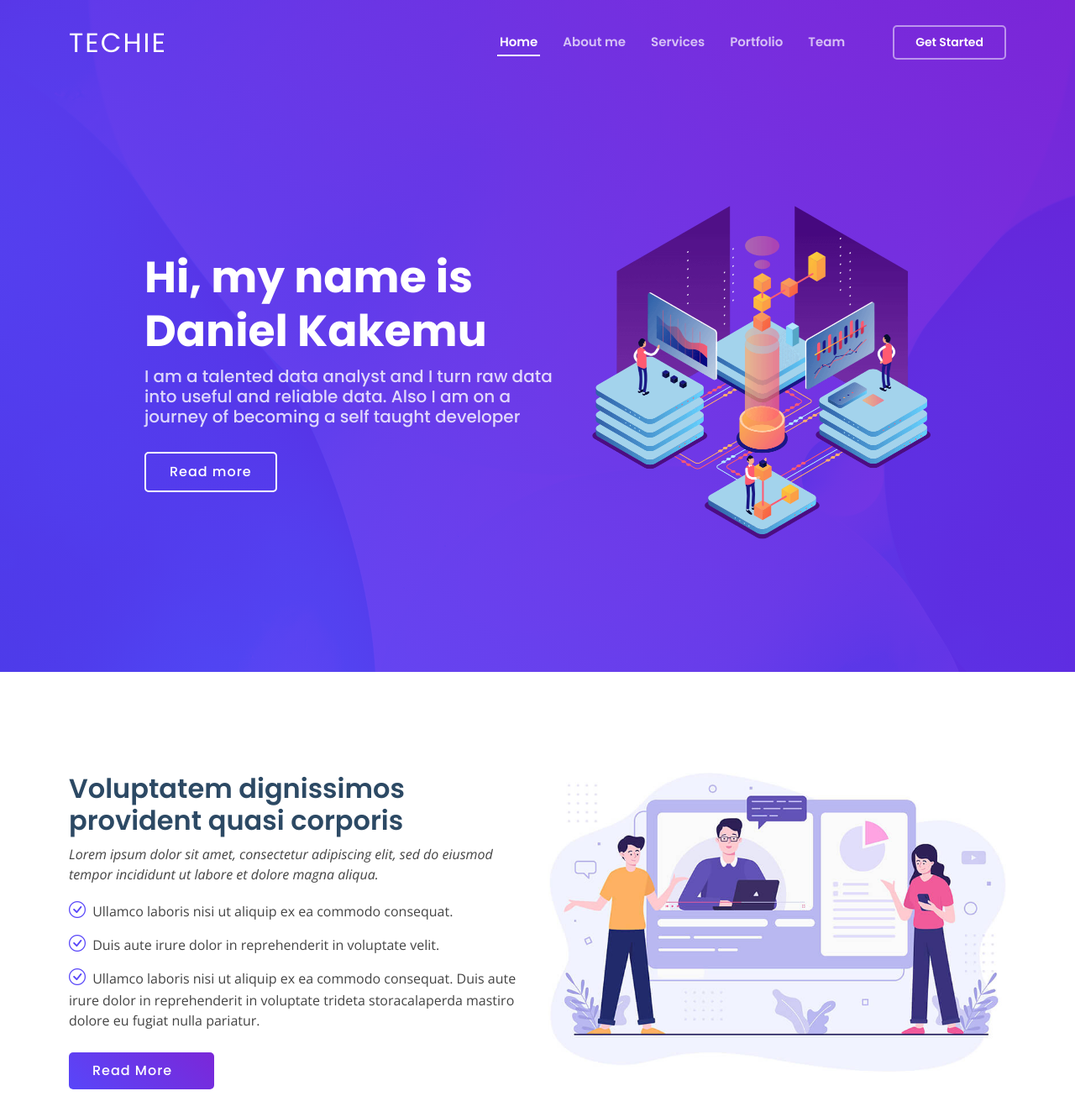
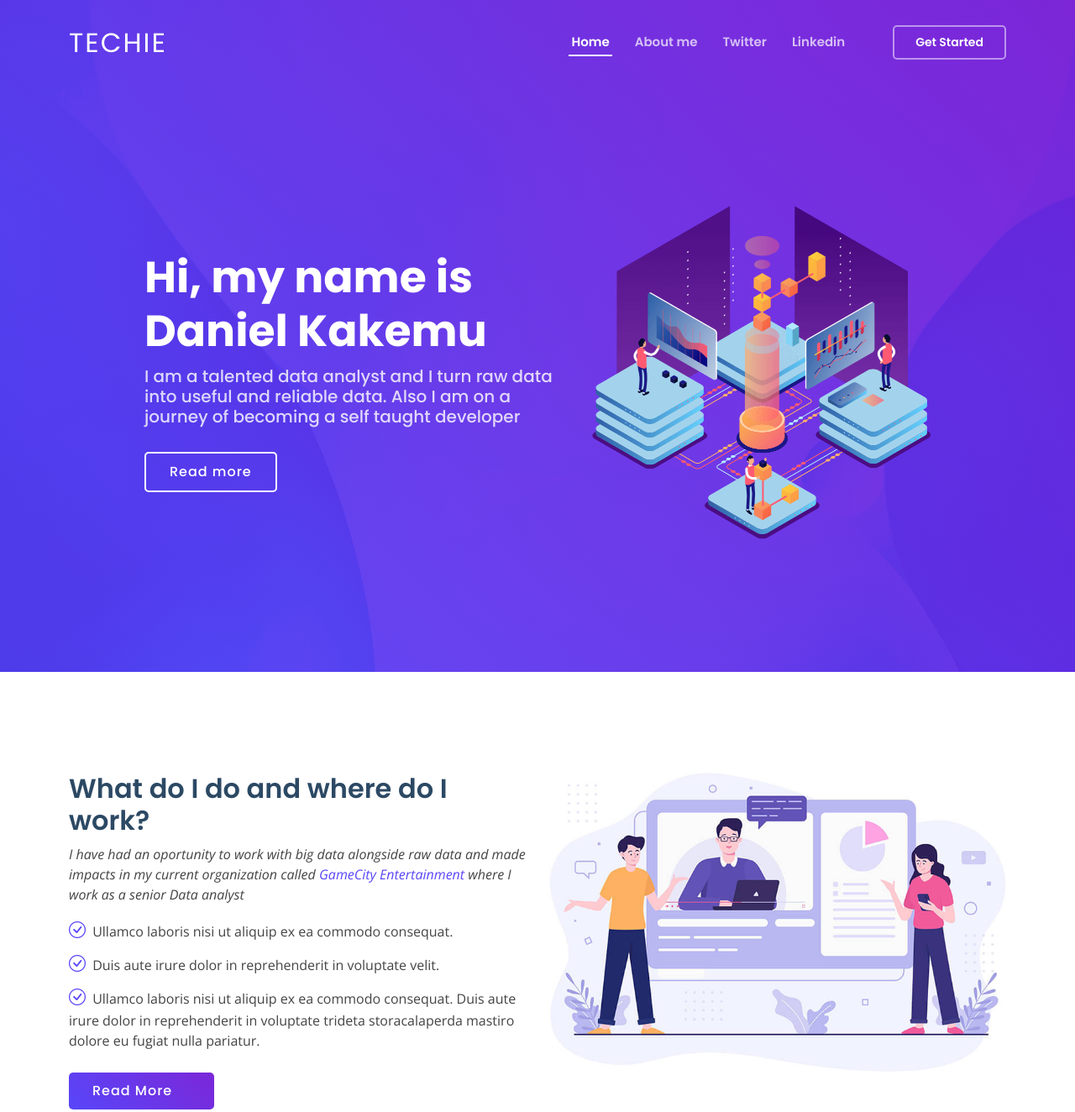
Before and after one commit to DanKakemu/DanielKakemu.github.io, a plain HTML site: page Techie/index.html in a window 1280 px wide. Shown: the top 1324 px of the page at 84% size. Drawn offline with nearby package versions, Linux system fonts and the light colour scheme; some icons are missing.

Commit message:
Updated Feature-About

```diff
--- a/Techie/index.html
+++ b/Techie/index.html
@@ -48,10 +48,8 @@
         <ul>
           <li><a class="nav-link scrollto active" href="#hero">Home</a></li>
           <li><a class="nav-link scrollto" href="#about">About me</a></li>
-          <li><a class="nav-link scrollto" href="#services">Services</a></li>
-          <li><a class="nav-link scrollto " href="#portfolio">Portfolio</a></li>
-          <li><a class="nav-link scrollto" href="#team">Team</a></li>
-          <!--<li><a class="nav-link scrollto" href="#contact">Contact</a></li>-->
+          <li><a class="nav-link scrollto" href="https://twitter.com/DKakemu" target="_blank">Twitter</a></li>
+          <li><a class="nav-link scrollto " href="https://www.linkedin.com/in/daniel-mwendwa-kakemu-831868210/" target="_blank">Linkedin</a></li>
           <li><a class="getstarted scrollto" href="#about">Get Started</a></li>
         </ul>
         <i class="bi bi-list mobile-nav-toggle"></i>
@@ -89,10 +87,9 @@
             <img src="assets/img/about.jpg" class="img-fluid" alt="">
           </div>
           <div class="col-lg-6 pt-4 pt-lg-0 order-2 order-lg-1 content" data-aos="fade-right">
-            <h3>Voluptatem dignissimos provident quasi corporis</h3>
+            <h3>What do I do and where do I work?</h3>
             <p class="fst-italic">
-              Lorem ipsum dolor sit amet, consectetur adipiscing elit, sed do eiusmod tempor incididunt ut labore et dolore
-              magna aliqua.
+              I have had an oportunity to work with big data alongside raw data and made impacts in my current organization called <a href="https://gamecity.simplybook.me/v2/" target="_blank">GameCity Entertainment</a> where I work as a senior Data analyst
             </p>
             <ul>
               <li><i class="bi bi-check-circle"></i> Ullamco laboris nisi ut aliquip ex ea commodo consequat.</li>
@@ -104,7 +101,8 @@
         </div>
 
       </div>
-    </section><!-- End About Section -->
+    </section>
+    <!-- End About Section -->
 
     <!-- ======= Counts Section ======= -->
     <section id="counts" class="counts">
```
